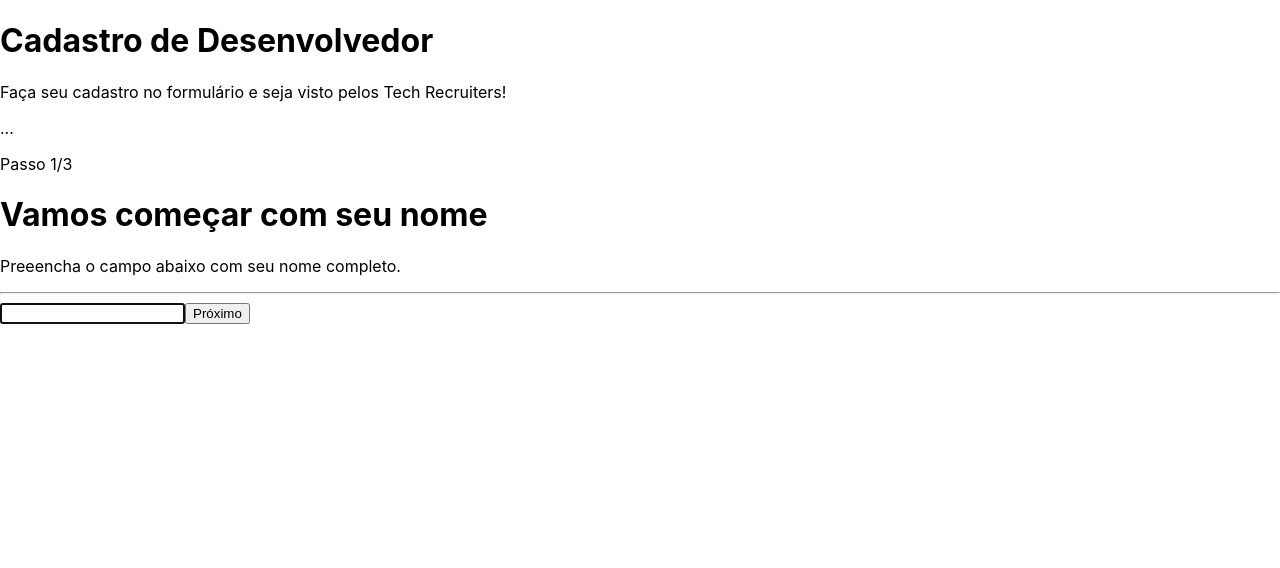
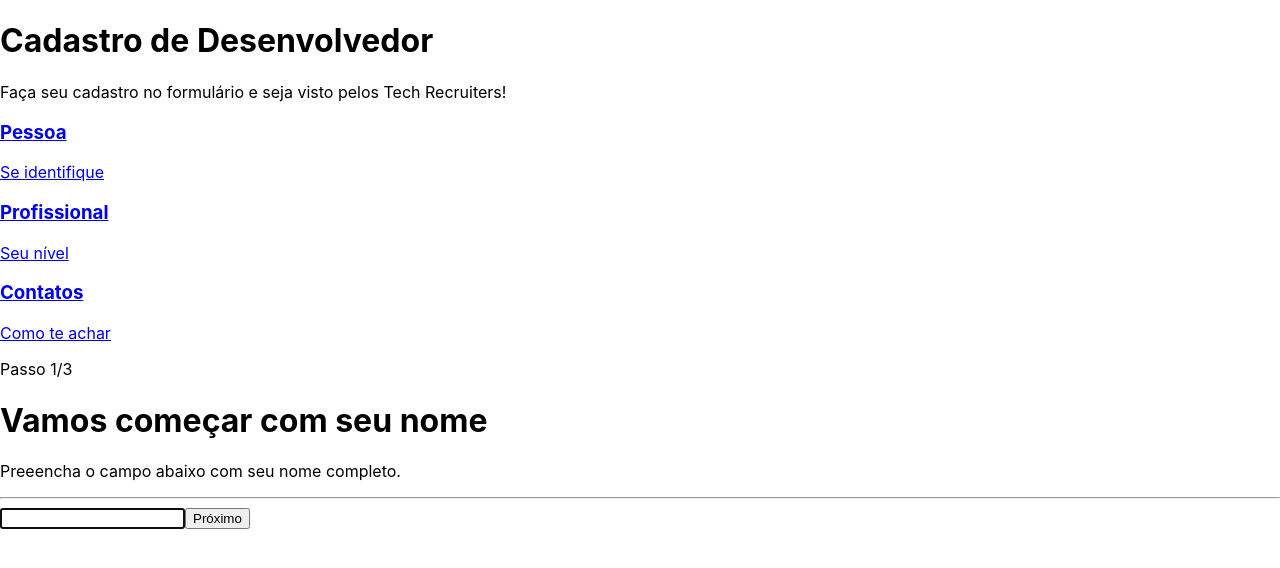
Before and after one commit to Tassio-Med/react-form, a React (Create React App) app: page / in a window 1280 px wide. Shown: the top 568 px of the page. Built offline with nearby package versions, Linux system fonts and the light colour scheme.

Commit message:
feat: componente sidebar importado ao theme

```diff
--- a/src/components/Theme/index.tsx
+++ b/src/components/Theme/index.tsx
@@ -1,5 +1,7 @@
 import { ReactNode } from "react"
 import { Header } from "../Header"
+import { SidebarItem } from "../SidebarItem"
+
 type Props = {
   children: ReactNode
 }
@@ -11,7 +13,24 @@
         <Header/>
         <div>
           <div>
-            ...
+            <SidebarItem
+              title="Pessoa"
+              description="Se identifique"
+              icon="profile"
+              path="/"
+            />
+            <SidebarItem
+              title="Profissional"
+              description="Seu nível"
+              icon="book"
+              path="/page2"
+            />
+            <SidebarItem
+              title="Contatos"
+              description="Como te achar"
+              icon="mail"
+              path="/page3"
+            />
           </div>
           <div>
             {children}
```
